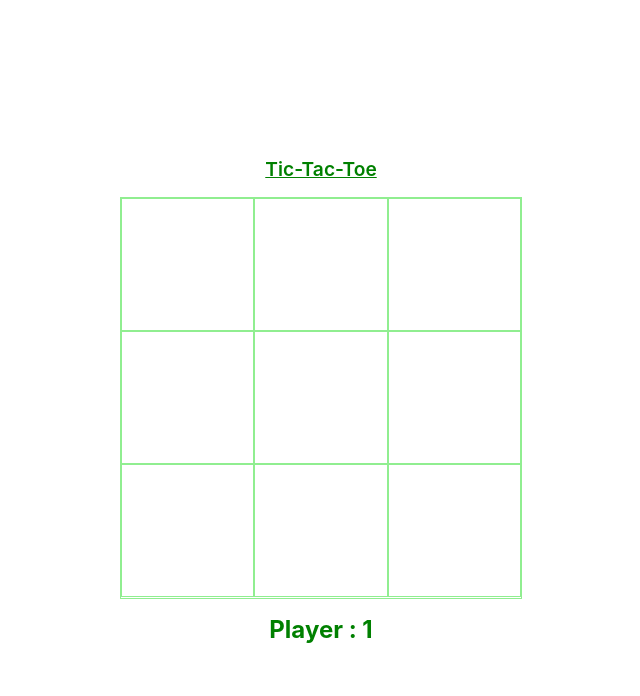
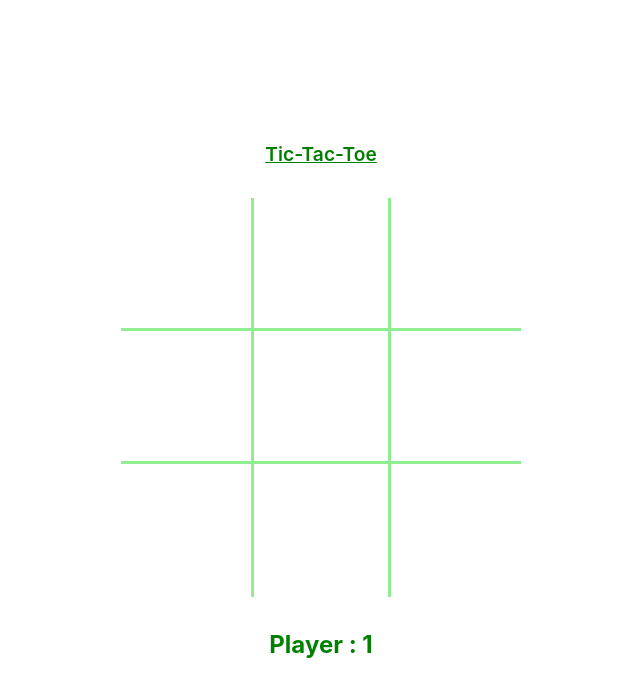
Before and after one commit to onifs10/tictac, a React (Vite) app: page / in a window 1280 px wide. Shown: the top 696 px of the page, without its empty margins (319-959 px from the left). Built offline with nearby package versions, Linux system fonts and the light colour scheme; a web font is replaced by a local one.

Commit message:
typo_fix

```diff
--- a/src/App.css
+++ b/src/App.css
@@ -30,23 +30,35 @@
   height: 50vmin;
   display: -ms-grid;
   display: grid;
+  padding: 1rem;
   -ms-grid-columns: (1fr)[3];
       grid-template-columns: repeat(3, 1fr);
   -ms-grid-rows: (1fr)[3];
       grid-template-rows: repeat(3, 1fr);
-  border: 1px solid lightgreen;
 }
 
 .App .tic_tac .square {
   background: none;
-  border: 1px solid lightgreen;
   cursor: pointer;
   -webkit-transition: all 200ms ease-in-out;
   transition: all 200ms ease-in-out;
   text-align: center;
+  border: none;
   font-size: 5vmin;
   font-weight: 600;
   font-family: 'Happy Monkey';
+}
+
+.App .tic_tac .square:nth-child(-n + 6) {
+  border-bottom: 3px solid lightgreen;
+}
+
+.App .tic_tac .square:nth-child(3n + 3) {
+  border-left: 3px solid lightgreen;
+}
+
+.App .tic_tac .square:nth-child(3n + 1) {
+  border-right: 3px solid lightgreen;
 }
 
 .App .tic_tac .square.O {
@@ -57,19 +69,8 @@
   color: blue;
 }
 
-.App .tic_tac .square:hover, .App .tic_tac .square:focus {
-  background-color: pink;
-}
-
 .App .tic_tac .square.un_ticked {
   position: relative;
-}
-
-.App .tic_tac .square.un_ticked:hover, .App .tic_tac .square.un_ticked:focus {
-  -webkit-transform: scale(1.005);
-          transform: scale(1.005);
-  border: 1.5px solid lightgreen;
-  background-color: lightgreen;
 }
 
 .App .tic_tac .square.un_ticked::after {
@@ -79,7 +80,7 @@
   left: 0;
   width: 100%;
   height: 100%;
-  color: white;
+  color: lightgreen;
   -webkit-transition: all 200ms ease-in-out;
   transition: all 200ms ease-in-out;
   font-size: 5vmin;
@@ -93,6 +94,11 @@
   -webkit-box-align: center;
       -ms-flex-align: center;
           align-items: center;
+  opacity: 0;
+}
+
+.App .tic_tac .square.un_ticked:hover::after, .App .tic_tac .square.un_ticked:focus::after {
+  opacity: 1;
 }
 
 .App .player {
--- a/src/App.scss
+++ b/src/App.scss
@@ -18,18 +18,33 @@
     width: 50vmin;
     height: 50vmin;
     display: grid;
+    padding: 1rem;
     grid-template-columns: repeat(3,1fr);
     grid-template-rows: repeat(3,1fr);
-    border: 1px solid lightgreen;
+    // border: 1px solid lightgreen;
     .square{
       background: none;
-      border: 1px solid lightgreen;
+
       cursor: pointer;
       transition: all 200ms ease-in-out;
       text-align: center;
+      border: none;
+      // border: 1px solid lightgreen;
       font-size: 5vmin;
       font-weight: 600;
       font-family: 'Happy Monkey';
+      &:nth-child(-n + 6){
+        // background-color: red;
+        border-bottom: 3px solid lightgreen;
+      }
+      &:nth-child(3n + 3){
+        border-left: 3px solid lightgreen;
+      }
+      &:nth-child(3n + 1){
+        border-right: 3px solid lightgreen;
+      }
+
+
       &.O{
         color: red;
       }
@@ -37,15 +52,9 @@
         color: blue;
       }
       &:hover, &:focus{
-        background-color: pink;
+        // background-color: pink;
       }
       &.un_ticked{
-        &:hover, &:focus{
-          transform: scale(1.005);
-          border: 1.5px solid lightgreen;
-          background-color: lightgreen;
-
-        }
         position: relative;
         &::after{
           content: var(--placeholder,'');
@@ -55,7 +64,7 @@
           // opacity: 0;
           width: 100%;
           height: 100%;
-          color: white;
+          color: lightgreen;
           transition: all 200ms ease-in-out;
           // text-align: center;
           font-size: 5vmin;
@@ -63,6 +72,13 @@
           display: flex;
           justify-content: center;
           align-items: center;
+          opacity: 0;
+        }
+        &:hover, &:focus{
+          &::after{
+            opacity: 1;
+
+          }
         }
       }
 
```
Also changed, not shown: 1 other file (tests, documents, lock files or other folders).
